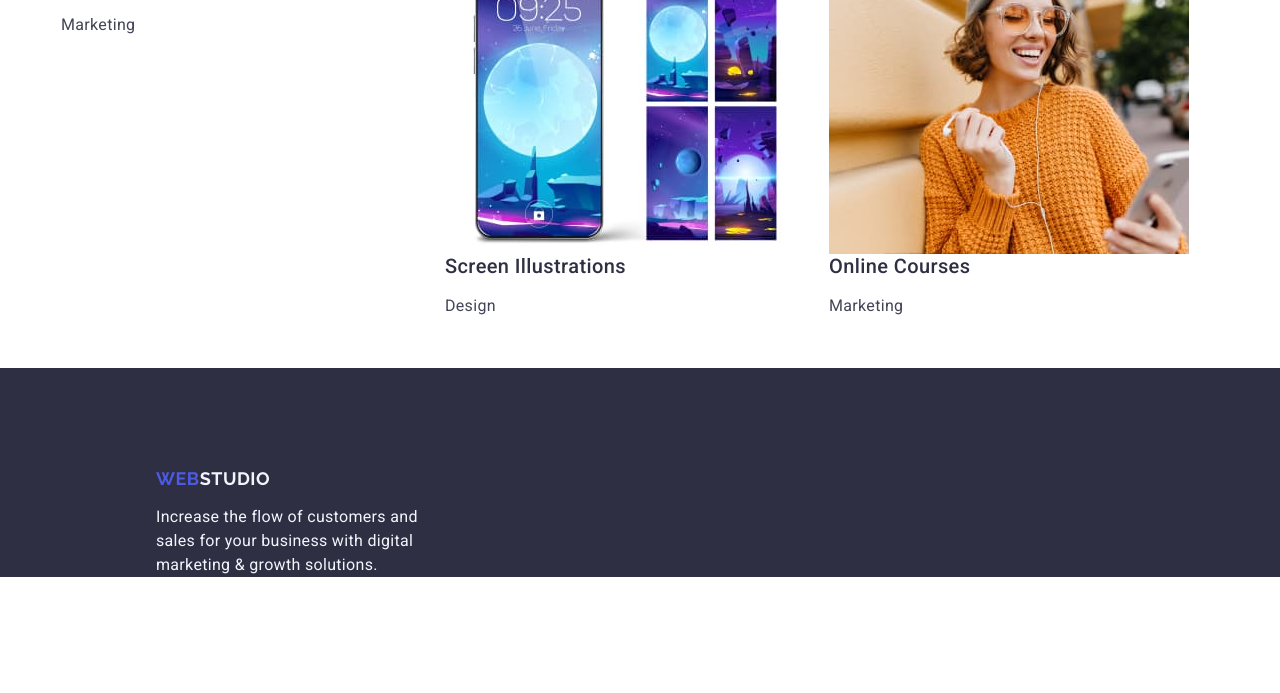
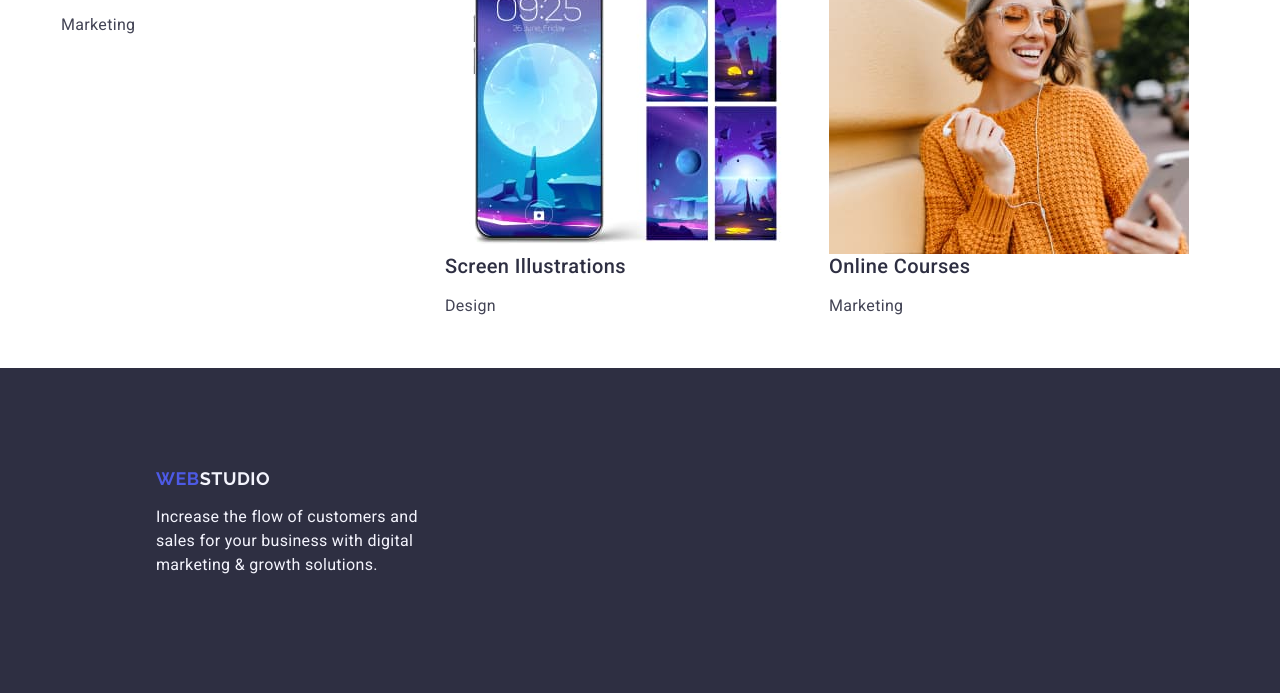
Before and after one commit to IrynaKolesnichenko/goit-markup-hw-03, a plain HTML site: page index.html in a window 1280 px wide. Shown: the part 2472-3165 px from the top of the page. Before the commit the page ends 3065 px from the top, so only its background shows below. Drawn offline with nearby package versions, Linux system fonts and the light colour scheme.

Commit message:
style footer

```diff
--- a/css/styles.css
+++ b/css/styles.css
@@ -364,7 +364,7 @@ background-color: #ffffff;
 .footer {
     width: 264px;
     padding-top: 100px;
-    padding-bottom: 100pxgit;
+    padding-bottom: 100px;
     margin-left: 156px;
 }
 
```
